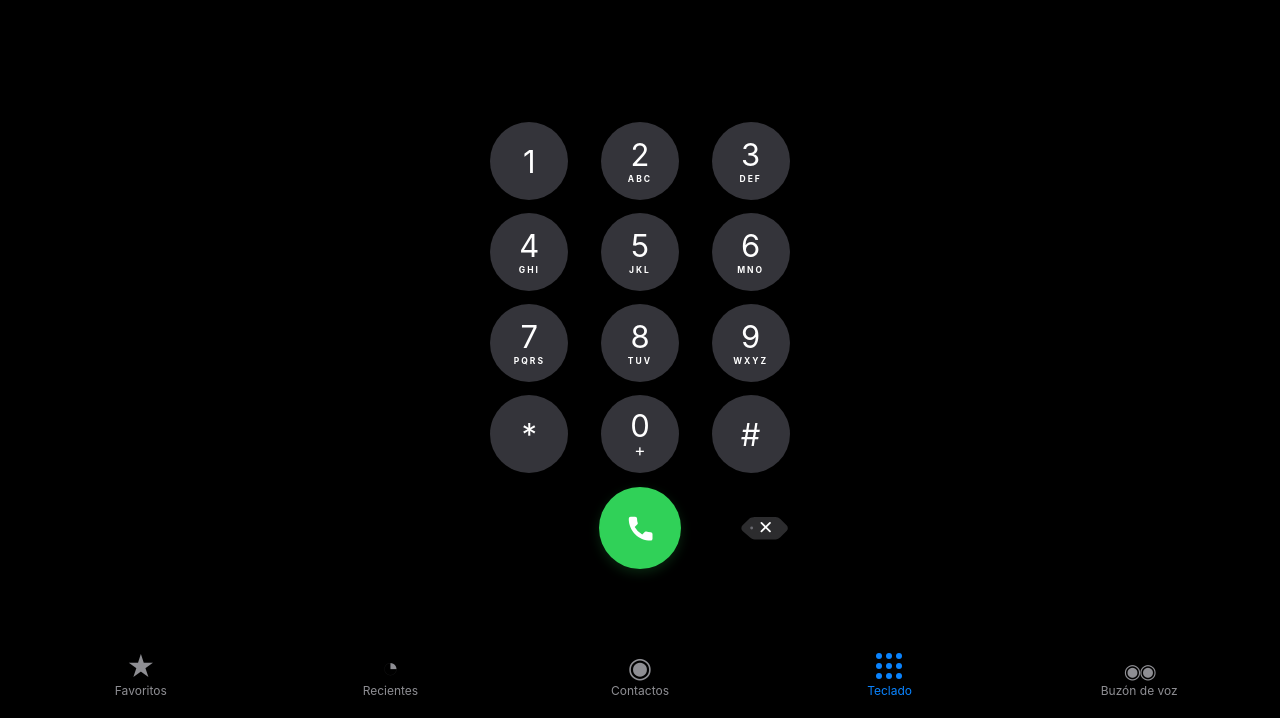
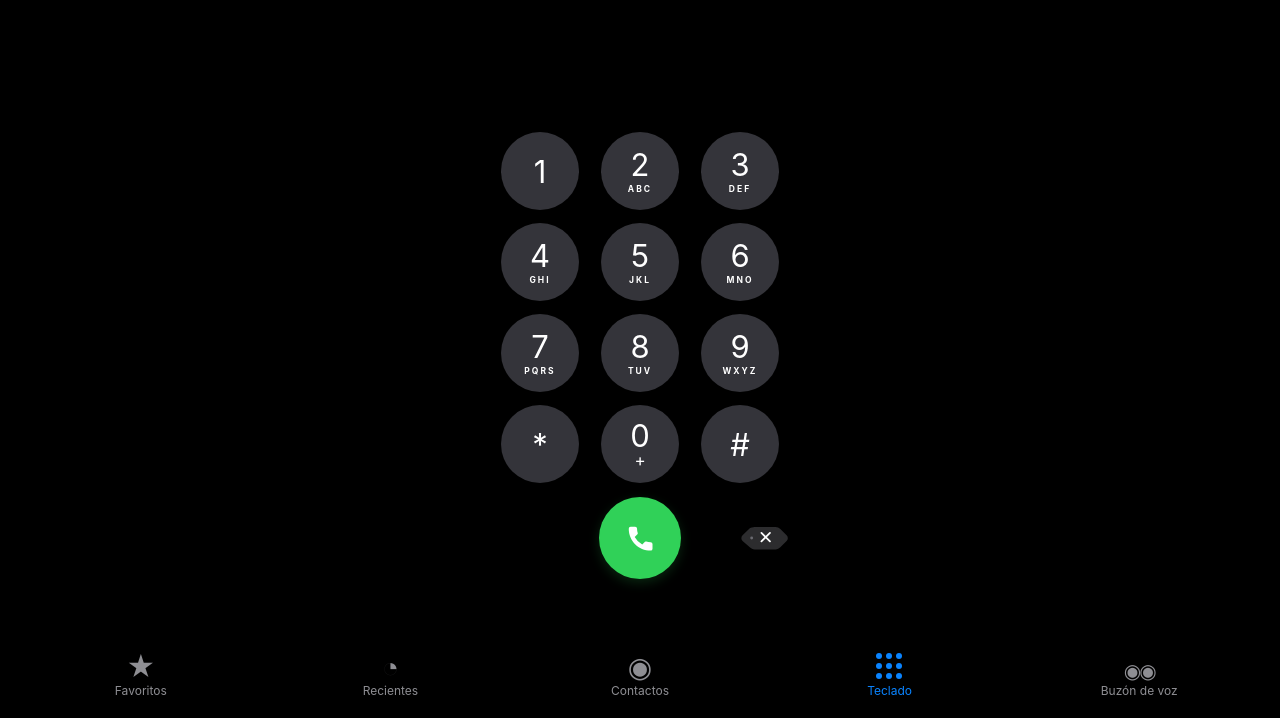
Before and after one commit to daymertorres/iphoneappp, a plain HTML site: page index.html in a window 1280 px wide. Shown: the part 82-800 px from the top of the page. Drawn offline with Linux system fonts and the light colour scheme.

Commit message:
Update style.css

```diff
--- a/style.css
+++ b/style.css
@@ -119,7 +119,7 @@ button {
   display: flex;
   flex-direction: column;
   align-items: center;
-  padding-top: 40px;
+  padding-top: 50px;
 }
 
 .display {
@@ -140,7 +140,7 @@ button {
 
 .keypad {
   width: 100%;
-  max-width: 332px;
+  max-width: 300px;
   display: grid;
   grid-template-columns: repeat(3, 1fr);
   column-gap: 0px;
```
